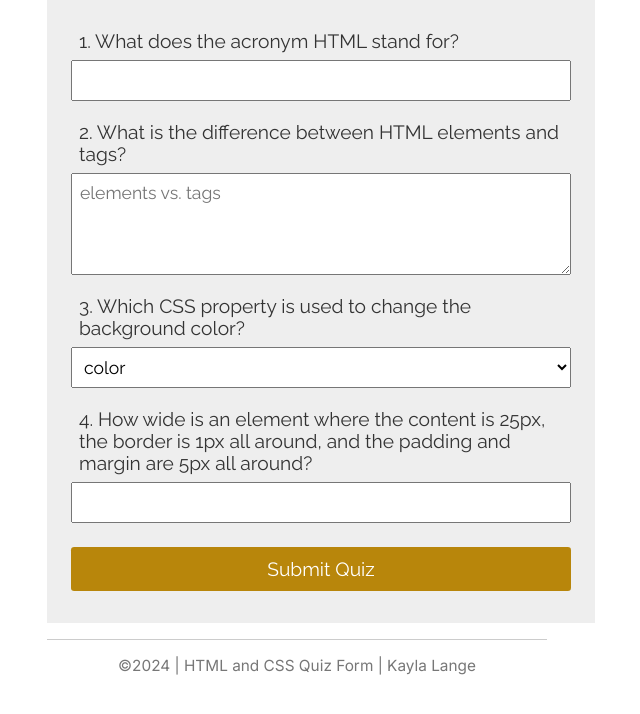
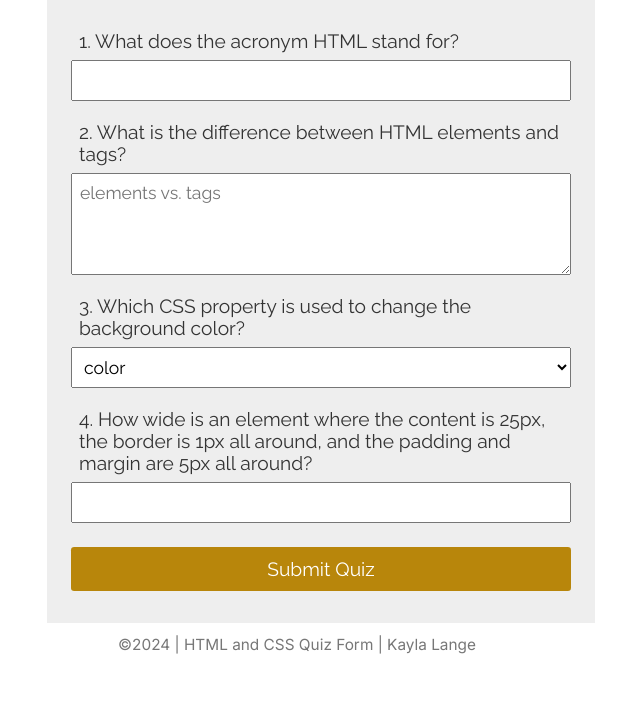
Before and after one commit to KaylaLange/wdd130, a plain HTML site: page quiz.html in a window 1280 px wide. Shown: the part 60-774 px from the top of the page, without its empty margins (343-983 px from the left). Drawn offline with Linux system fonts and the light colour scheme; a web font is replaced by a local one.

Commit message:
updated footer

```diff
--- a/styles/quiz.css
+++ b/styles/quiz.css
@@ -77,17 +77,14 @@ button:hover {
 
 footer {
     width: 500px;
-    margin: 0 auto;
-    padding: 1rem;
+    padding: 0;
     text-align: center;
-    margin: 1rem auto 0;
+    margin: .75rem auto 0;
     font-size: 0.8em;
     color: #777;
-    border-top: 1px solid #ccc;
 }
 
 .form-item {
         display: grid;
-        align-items: center;
         width: 500px;
 }
```
